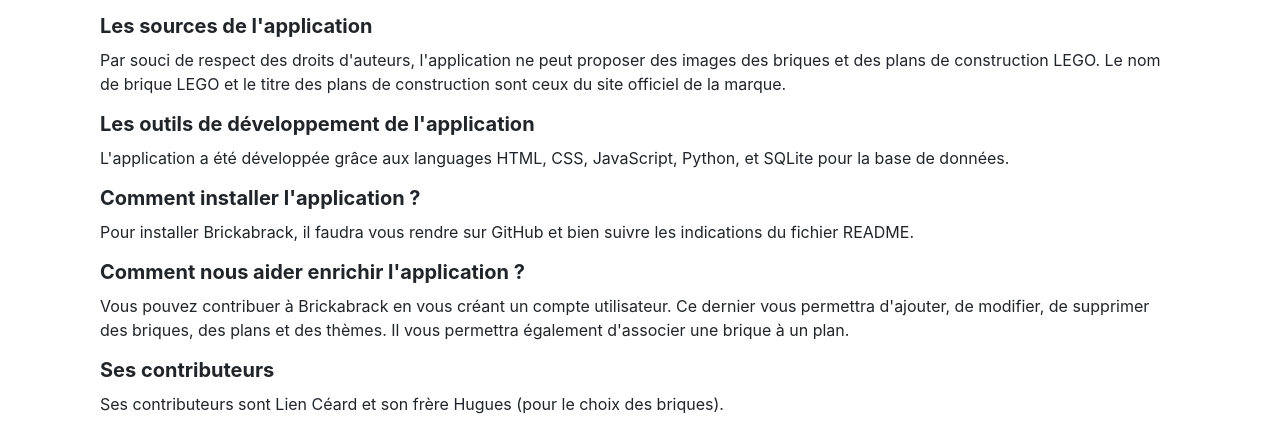
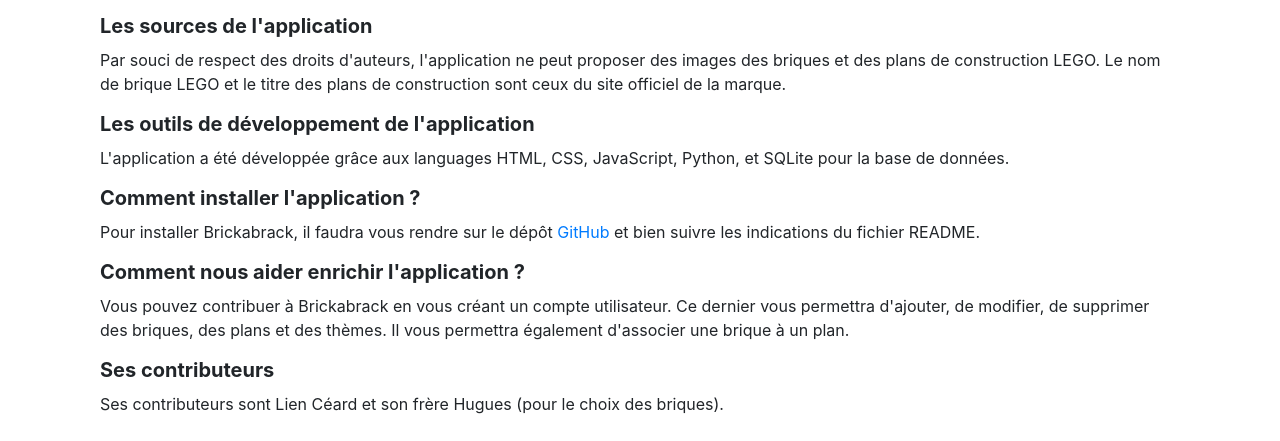
Before and after one commit to Lienceard/Brickabrack, a Flask app: page /a_propos in a window 1280 px wide. Shown: the part 286-727 px from the top of the page. Run offline with Flask 2, Linux system fonts and the light colour scheme; some libraries are stand-ins or nearby versions.

Commit message:
modification a_propos.html

```diff
--- a/Brickabrack/templates/pages/a_propos.html
+++ b/Brickabrack/templates/pages/a_propos.html
@@ -18,7 +18,7 @@
 </article>
 <article>
     <header><h5><strong>Comment installer l'application ? </strong></h5></header>
-    <p>Pour installer Brickabrack, il faudra vous rendre sur GitHub et bien suivre les indications du fichier README.</p>
+    <p>Pour installer Brickabrack, il faudra vous rendre sur le dépôt <a href="https://github.com/Lienceard/Brickabrack.git">GitHub</a> et bien suivre les indications du fichier README.</p>
 </article>
 <article>
     <header><h5><strong>Comment nous aider enrichir l'application ?</strong></h5></header>
```
Also changed, not shown: 1 other file.
